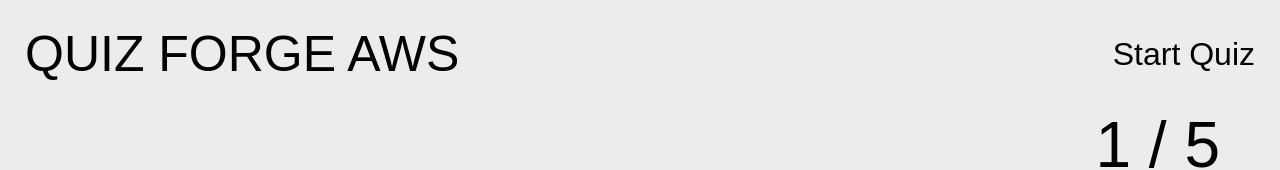
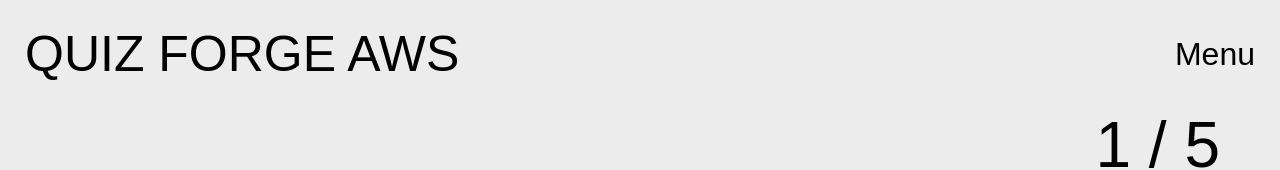
Before and after one commit to Alexander-Agu/quizforge-aws, a React (Vite) app: page /game in a window 1280 px wide. Shown: the top 170 px of the page. Built offline with nearby package versions, Linux system fonts and the light colour scheme; a web font is replaced by a local one.

Commit message:
Added routing dynamically to my header sections

```diff
--- a/src/components/header/Header.jsx
+++ b/src/components/header/Header.jsx
@@ -1,12 +1,13 @@
 import React from 'react'
 import "./header.css"
 
-function Header({links}) {
+function Header({links, name}) {
+
   return (
     <header className='header'>
-        <a href="#" className='headerLogo'>QUIZ FORGE AWS</a>
+        <a href="/" className='headerLogo'>QUIZ FORGE AWS</a>
 
-        <a href="#" className='headerNav'>Start Quiz</a>
+        <a href={links} className='headerNav'>{name}</a>
     </header>
   )
 }
--- a/src/pages/game/Game.jsx
+++ b/src/pages/game/Game.jsx
@@ -39,7 +39,7 @@
   else{
     return (
       <>
-      <Header />
+      <Header links={"/menu"} name={"Menu"} />
       <main className='gameApp'>
         <section className='gameHeader'>
             <p className='questionNumber'>
--- a/src/pages/gameOver/GameOver.jsx
+++ b/src/pages/gameOver/GameOver.jsx
@@ -21,7 +21,7 @@
 
 
   return <>
-    <Header />
+    <Header links={"/menu"} name={"Menu"} />
     <main className='gameOver'>
         <div className="gameOverHeader">
             <h2>{points} / {questions}</h2>
--- a/src/pages/home/Home.jsx
+++ b/src/pages/home/Home.jsx
@@ -5,7 +5,7 @@
 function Home() {
   return (
     <>
-    <Header />
+    <Header links={"/menu"} name={"Start Quiz"} />
     <Hero />
     </>
   )
--- a/src/pages/menu/Menu.jsx
+++ b/src/pages/menu/Menu.jsx
@@ -14,7 +14,7 @@
     if (levelDisplay === 3) displayLevel = "Take on advanced scenarios to prepare for the Solutions Architect – Associate certification.";
   return (
     <>
-        <Header />
+        <Header links={"/"} name={"Home"} />
         <main className='menu'>
             <h1 className='menuTitle'>
                 Welcome to the AWS Cloud Quiz Challenge!
```
